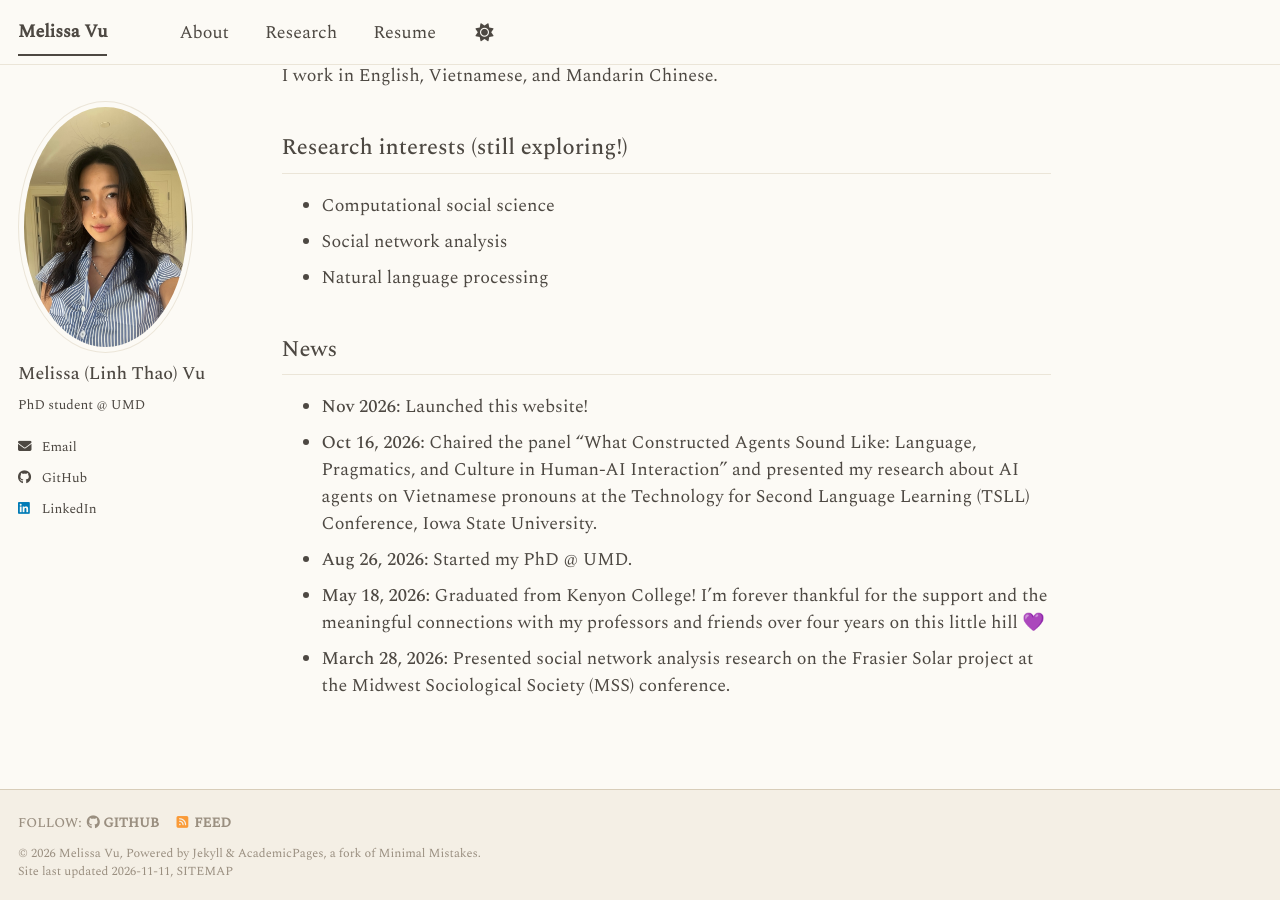
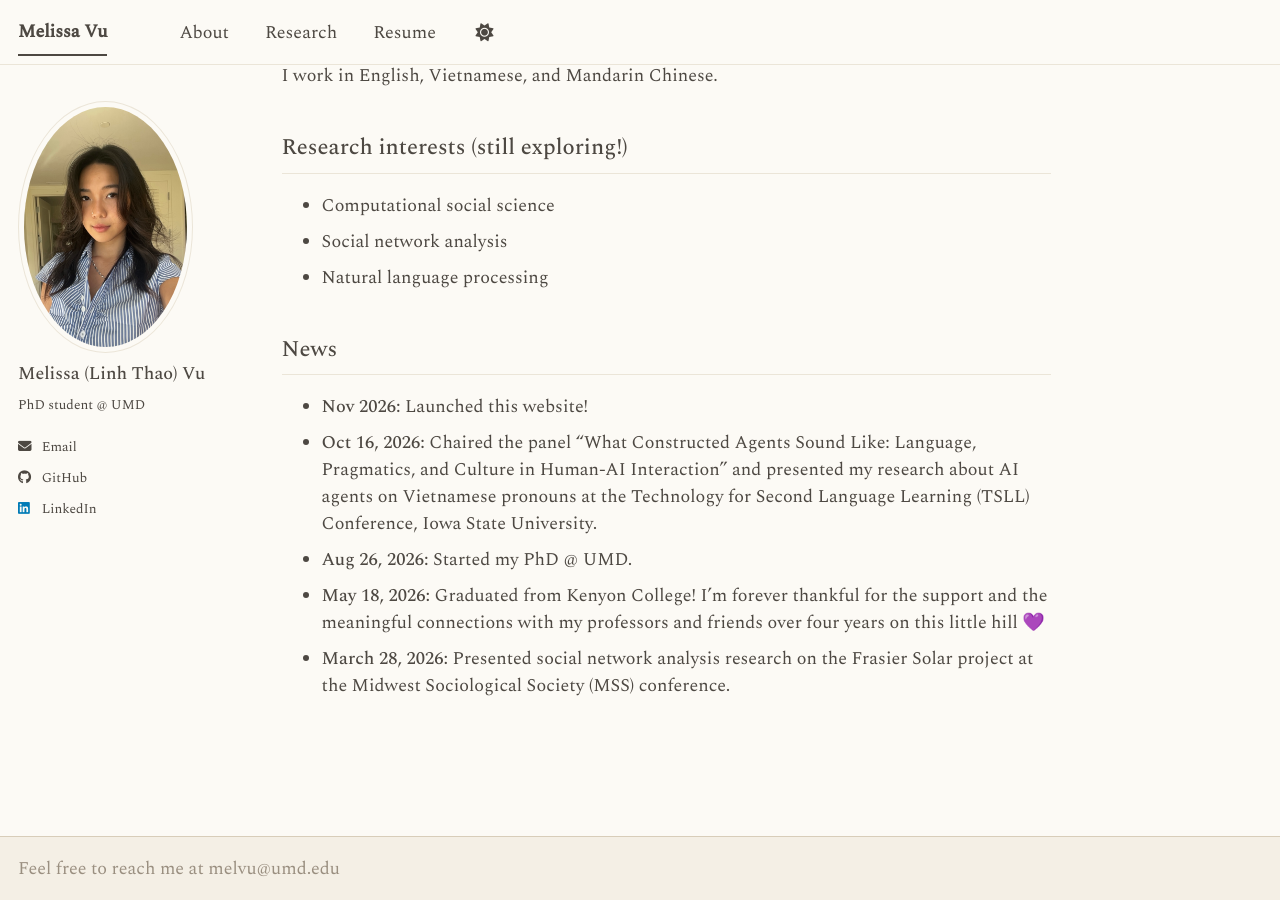
Before and after one commit to melvu-25/melvu-25.github.io, a Jekyll site: the page built from _pages/about.md, in a window 1280 px wide and 900 px high, scrolled down 529 px. Built offline with Jekyll 4.4.1, drawn with Linux system fonts in a browser that asks for light colours; a script bundle is joined from its source files by our own code; a style sheet for code colours, icons or effects is not loaded.

Commit message:
Replace footer with contact line
Co-Authored-By: Claude Opus 5.5 <noreply@anthropic.com>
Claude-Session: https://claude.ai/code/session_012ifzfhCaGA3SXhKdS2kXCK

```diff
--- a/_includes/footer.html
+++ b/_includes/footer.html
@@ -1,25 +1,6 @@
 {% include base_path %}
 
-{% if site.author.github or site.author.bitbucket or site.atom_feed.hide != true %}
-<div class="page__footer-follow">
-  <ul class="social-icons">
-    {% if site.data.ui-text[site.locale].follow_label %}
-      <li><strong>{{ site.data.ui-text[site.locale].follow_label }}</strong></li>
-    {% endif %}
-    {% if site.author.github %}
-      <li><a href="https://github.com/{{ site.author.github }}"><i class="fab fa-github" aria-hidden="true"></i> GitHub</a></li>
-    {% endif %}
-    {% if site.author.bitbucket %}
-      <li><a href="https://bitbucket.org/{{ site.author.bitbucket }}"><i class="fab fa-bitbucket" aria-hidden="true"></i> Bitbucket</a></li>
-    {% endif %}
-    {% if site.atom_feed.hide != true %}
-    <li><a href="{% if site.atom_feed.path %}{{ site.atom_feed.path }}{% else %}{{ base_path }}/feed.xml{% endif %}"><i class="fa fa-fw fa-rss-square" aria-hidden="true"></i> {{ site.data.ui-text[site.locale].feed_label | default: "Feed" }}</a></li>
-    {% endif %}
-  </ul>
+<!-- Footer text: edit the line below to change what shows at the bottom of every page -->
+<div class="page__footer-copyright" style="font-size: 1em;">
+  Feel free to reach me at <a href="mailto:melvu@umd.edu">melvu@umd.edu</a>
 </div>
-{% endif %}
-
-<div class="page__footer-copyright">
-  &copy; {{ site.time | date: '%Y' }} {{ site.name | default: site.title }}, {{ site.data.ui-text[site.locale].powered_by | default: "Powered by" }} <a href="https://jekyllrb.com" rel="nofollow">Jekyll</a> &amp; <a href="https://github.com/academicpages/academicpages.github.io">AcademicPages</a>, a fork of <a href="https://mademistakes.com/work/minimal-mistakes-jekyll-theme/" rel="nofollow">Minimal Mistakes</a>.<br />
-  Site last updated {{ "now" | date: '%Y-%m-%d' }}, <a href="/sitemap/" style="text-transform: uppercase;">{{ site.data.ui-text[site.locale].site_map | default: "Sitemap" }}</a>
-</div>
```
